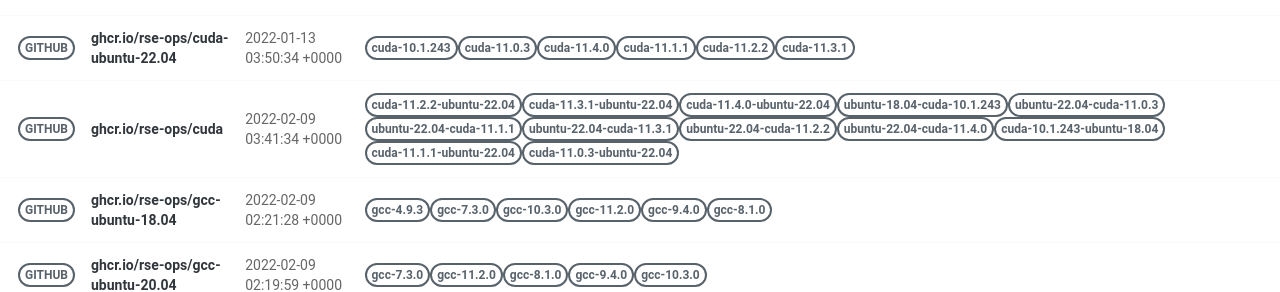
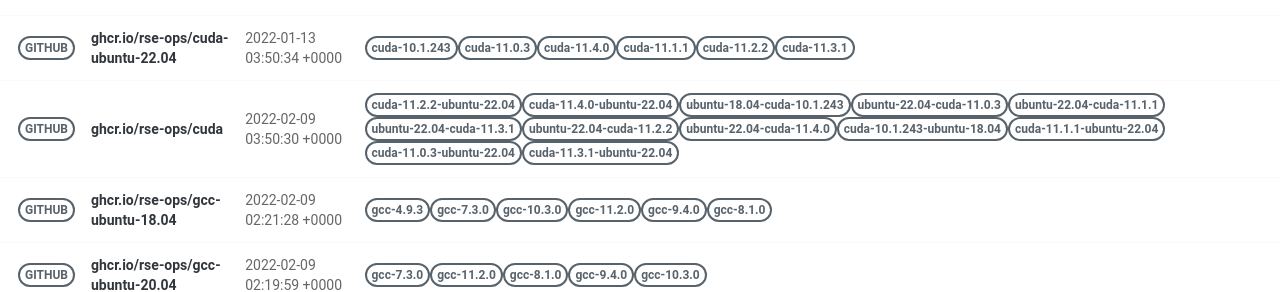
Before and after one commit to rse-ops/docker-images, a Jekyll site: the page built from pages/index.md, in a window 1280 px wide. Shown: the part 414-706 px from the top of the page. Built offline with Jekyll 4.4.1, drawn with Linux system fonts in a browser that asks for light colours; nearby versions of some CDN libraries.

Commit message:
Automated push to update library 2022-02-09

```diff
--- a/_library/ghcr.io-rse-ops-cuda.md
+++ b/_library/ghcr.io-rse-ops-cuda.md
@@ -1,7 +1,7 @@
 ---
 layout: container
 name: ghcr.io/rse-ops/cuda
-updated_at: 2022-02-09 03:41:34.391701
+updated_at: 2022-02-09 03:50:30.485763
 
 
 container_url: https://github.com/orgs/rse-ops/packages/container/package/cuda
```
Also changed, not shown: other parts of _library/ghcr.io-rse-ops-cuda.md (+3 -3 lines).
